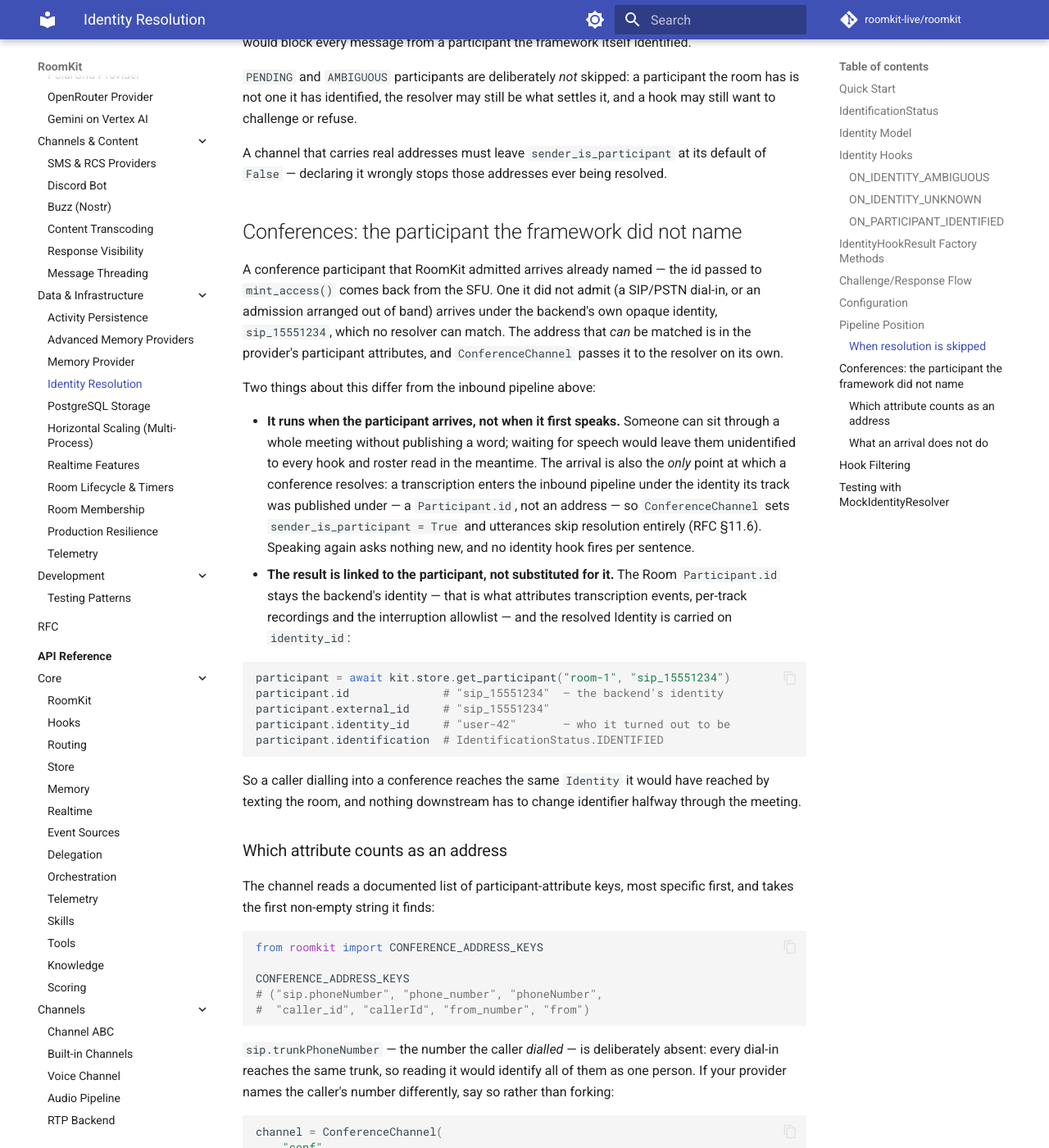
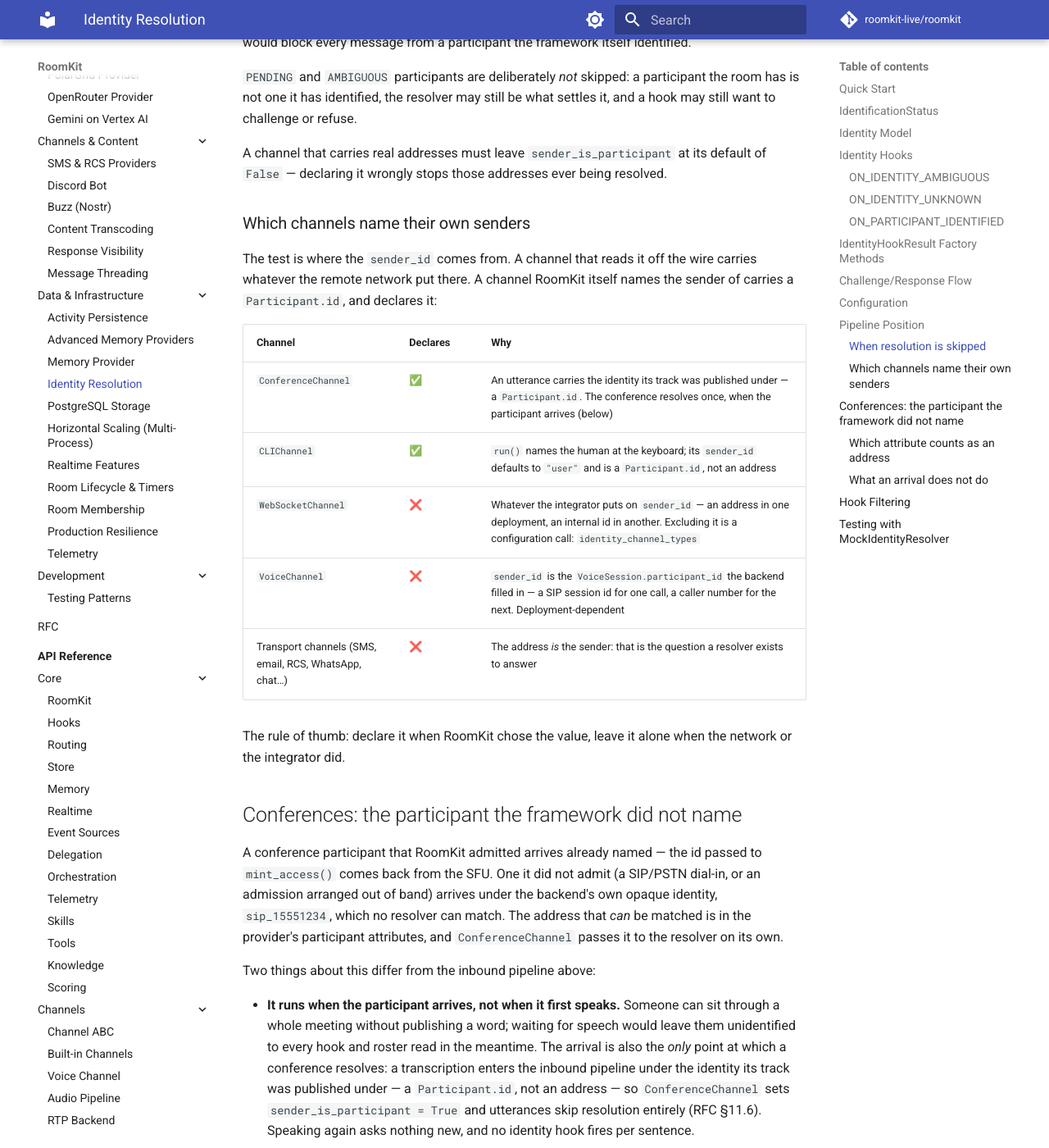
Before and after one commit to roomkit-live/roomkit-docs, an MkDocs documentation site: the page built from docs/guides/identity-resolution.md, in a window 1280 px wide and 1400 px high, scrolled down 5483 px. Shown: the whole window at 82% size. Built offline with MkDocs 1.6.1 and Material for MkDocs 9.7.7, drawn with Linux system fonts in a browser that asks for light colours; comment, search, counter and statistics services are not loaded.

Commit message:
docs(identity): which channels name their own senders (RMK-22)
CLIChannel now declares sender_is_participant, so the guide's single example is
no longer the whole roster. A table says who declares it and — as usefully — who
deliberately does not: WebSocket, where the sender_id is the integrator's and
identity_channel_types is the lever, and voice, where it is whatever the backend
filled in. The rule of thumb behind the table: declare it when RoomKit chose the
value, leave it alone when the network or the integrator did.

```diff
--- a/docs/guides/identity-resolution.md
+++ b/docs/guides/identity-resolution.md
@@ -233,6 +233,23 @@ A channel that carries real addresses must leave `sender_is_participant` at its
 default of `False` — declaring it wrongly stops those addresses ever being
 resolved.
 
+### Which channels name their own senders
+
+The test is where the `sender_id` comes from. A channel that reads it off the
+wire carries whatever the remote network put there. A channel RoomKit itself
+names the sender of carries a `Participant.id`, and declares it:
+
+| Channel | Declares | Why |
+|---|---|---|
+| `ConferenceChannel` | ✅ | An utterance carries the identity its track was published under — a `Participant.id`. The conference resolves once, when the participant arrives (below) |
+| `CLIChannel` | ✅ | `run()` names the human at the keyboard; its `sender_id` defaults to `"user"` and is a `Participant.id`, not an address |
+| `WebSocketChannel` | ❌ | Whatever the integrator puts on `sender_id` — an address in one deployment, an internal id in another. Excluding it is a configuration call: `identity_channel_types` |
+| `VoiceChannel` | ❌ | `sender_id` is the `VoiceSession.participant_id` the backend filled in — a SIP session id for one call, a caller number for the next. Deployment-dependent |
+| Transport channels (SMS, email, RCS, WhatsApp, chat…) | ❌ | The address *is* the sender: that is the question a resolver exists to answer |
+
+The rule of thumb: declare it when RoomKit chose the value, leave it alone when
+the network or the integrator did.
+
 ## Conferences: the participant the framework did not name
 
 A conference participant that RoomKit admitted arrives already named — the id
```
Also changed, not shown: docs/features.md (+3 -2 lines).
